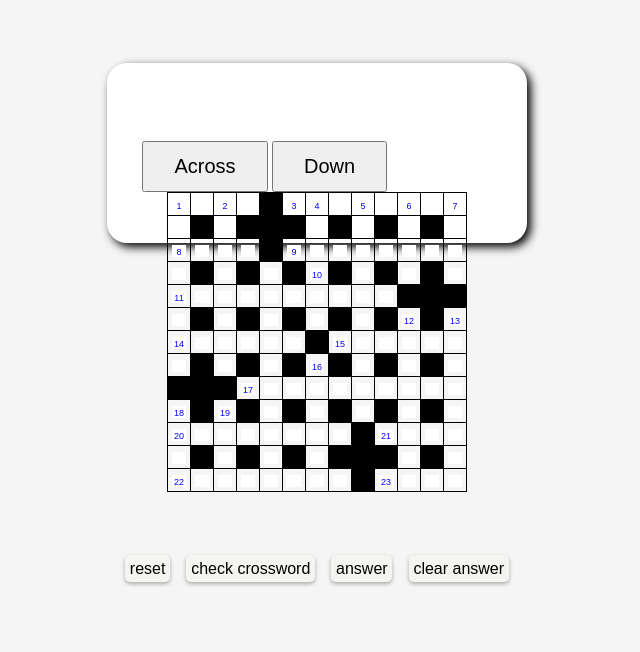
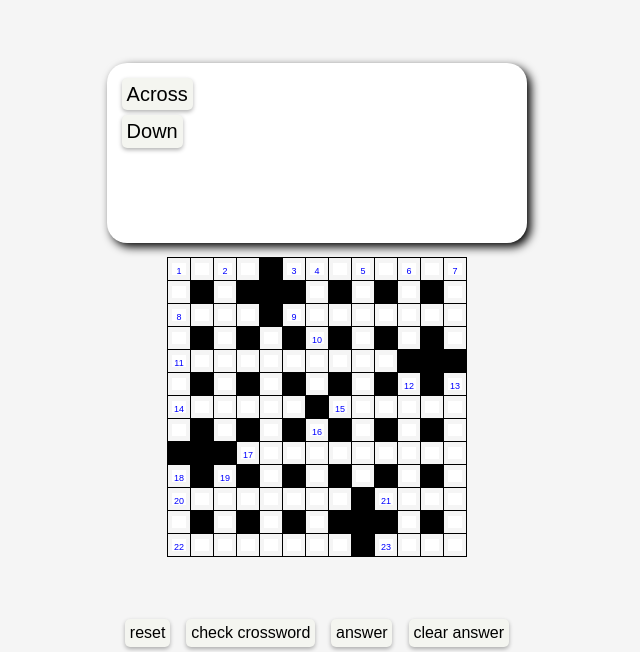
Before and after one commit to RayHoLam/Crossword, a plain HTML site: page index.html in a window 1280 px wide. Shown: the part 247-899 px from the top of the page, without its empty margins (83-723 px from the left). Before the commit the page ends 834 px from the top, so only its background shows below. Drawn offline with Linux system fonts and the light colour scheme.

Commit message:
Update index.html

```diff
--- a/index.html
+++ b/index.html
@@ -106,7 +106,17 @@
             display: block;
         }
         .cta-btn {
-            padding: 12px 30px;
+            background-color: #F4F5F0;
+            color: black;
+            border: none;
+            display: block;
+            width: auto;
+            padding: 0.3rem;
+            font-family: Arial, sans-serif;
+            margin: 0.3rem;
+            border-radius: 5px;
+            box-shadow: 0 2px 4px rgba(0, 0, 0, 0.3);
+            cursor: pointer;
             font-size: 20px;
         }
         .modal-container {
```
